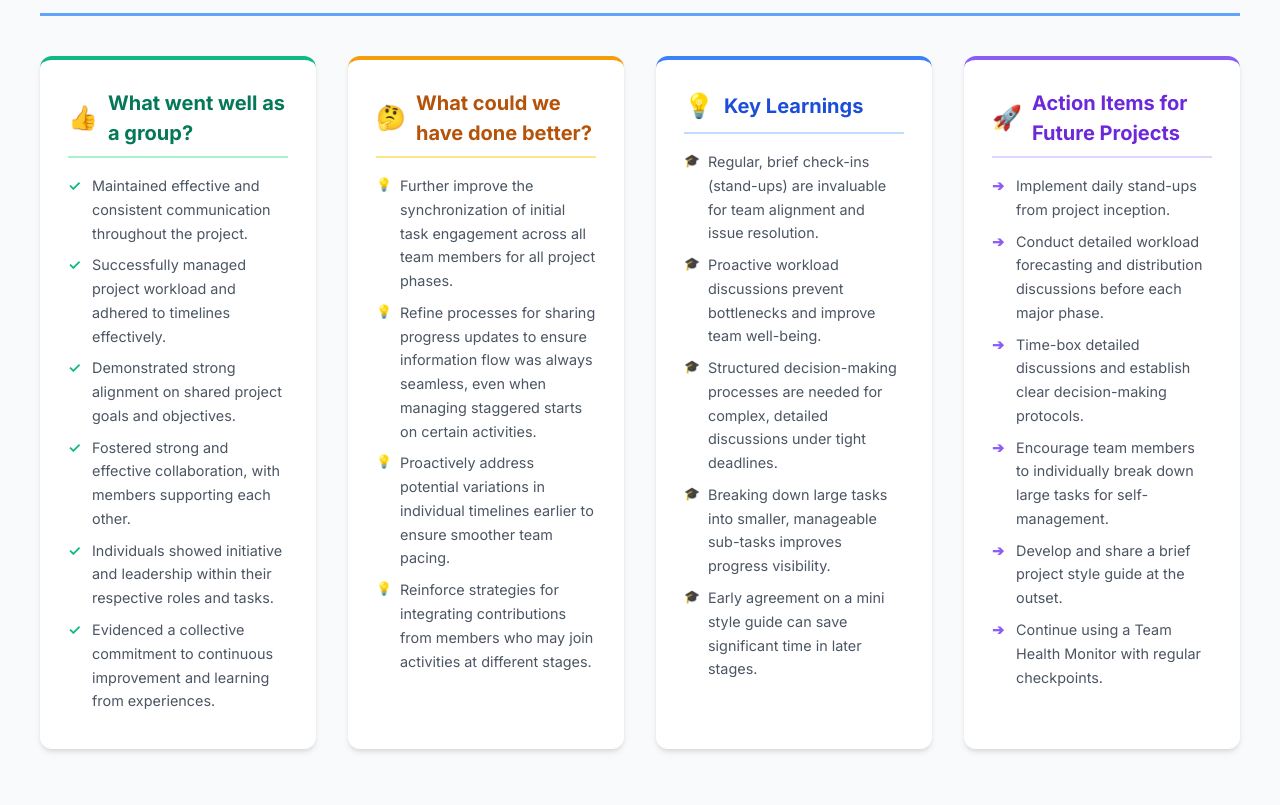
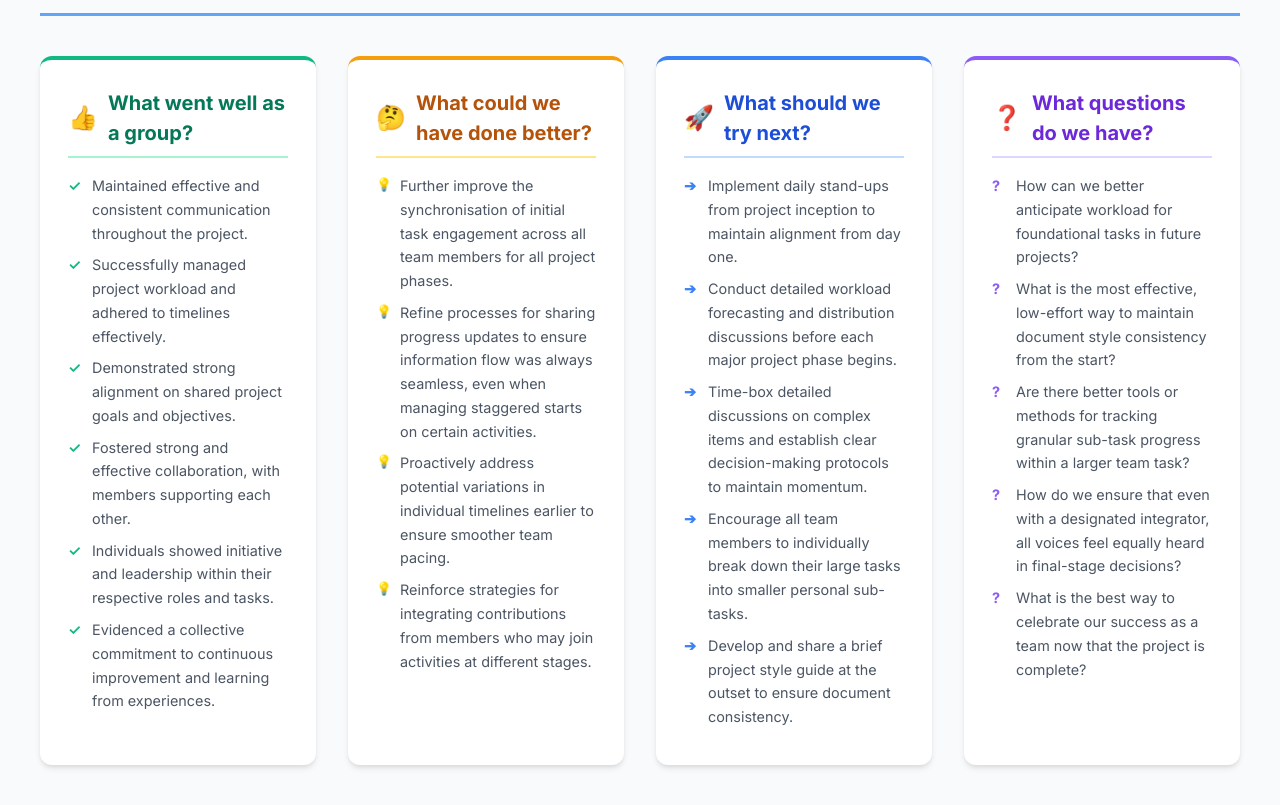
Before and after one commit to AsanIlva/team-retrospective-insights, a plain HTML site: page index.html in a window 1280 px wide. Shown: the part 127-932 px from the top of the page. Drawn offline with nearby package versions, Linux system fonts and the light colour scheme.

Commit message:
Update index 2.html

```diff
--- a/index.html
+++ b/index.html
@@ -9,7 +9,7 @@
     <style>
         body {
             font-family: 'Inter', sans-serif;
-            background-color: #F9FAFB; /* Even lighter gray for a cleaner page background */
+            background-color: #F9FAFB;
         }
         .retro-card-container {
             display: flex;
@@ -17,9 +17,9 @@
         }
         .retro-card {
             background-color: white;
-            border-radius: 0.75rem; /* 12px */
-            padding: 1.75rem; /* 28px - Adjusted padding */
-            box-shadow: 0 4px 6px -1px rgba(0, 0, 0, 0.1), 0 2px 4px -1px rgba(0, 0, 0, 0.06); /* Standard Tailwind shadow-md */
+            border-radius: 0.75rem;
+            padding: 1.75rem;
+            box-shadow: 0 4px 6px -1px rgba(0, 0, 0, 0.1), 0 2px 4px -1px rgba(0, 0, 0, 0.06);
             display: flex;
             flex-direction: column;
             flex-grow: 1;
@@ -27,31 +27,31 @@
         }
         .retro-card:hover {
             transform: translateY(-5px);
-            box-shadow: 0 10px 15px -3px rgba(0, 0, 0, 0.1), 0 4px 6px -2px rgba(0, 0, 0, 0.05); /* Tailwind shadow-lg */
+            box-shadow: 0 10px 15px -3px rgba(0, 0, 0, 0.1), 0 4px 6px -2px rgba(0, 0, 0, 0.05);
         }
         .retro-card h3 {
-            font-size: 1.25rem; /* 20px */
+            font-size: 1.25rem;
             font-weight: 700;
-            margin-bottom: 1rem; /* 16px */
+            margin-bottom: 1rem;
             display: flex;
             align-items: center;
             border-bottom: 2px solid transparent;
             padding-bottom: 0.5rem;
         }
         .retro-card h3 span.emoji {
-            margin-right: 0.625rem; /* 10px */
-            font-size: 1.5rem; /* 24px */
+            margin-right: 0.625rem;
+            font-size: 1.5rem;
         }
         .retro-card ul {
             list-style-type: none;
             padding-left: 0;
-            font-size: 0.9rem; /* 14.4px */
+            font-size: 0.9rem;
             line-height: 1.65;
-            color: #4B5563; /* Gray 600 */
+            color: #4B5563;
             flex-grow: 1;
         }
         .retro-card li {
-            margin-bottom: 0.5rem; /* 8px */
+            margin-bottom: 0.5rem;
             padding-left: 1.5rem;
             position: relative;
         }
@@ -72,13 +72,13 @@
         .improvement h3 { color: #B45309; border-bottom-color: #FDE68A; }
         .improvement li::before { color: #F59E0B; content: '💡'; font-size: 0.8rem; }
 
-        .learnings { border-top: 4px solid #3B82F6; }
-        .learnings h3 { color: #1D4ED8; border-bottom-color: #BFDBFE; }
-        .learnings li::before { color: #3B82F6; content: '🎓'; font-size: 0.8rem; }
+        .next-steps { border-top: 4px solid #3B82F6; }
+        .next-steps h3 { color: #1D4ED8; border-bottom-color: #BFDBFE; }
+        .next-steps li::before { color: #3B82F6; content: '➔'; font-size: 0.9rem; }
 
-        .actions { border-top: 4px solid #8B5CF6; }
-        .actions h3 { color: #6D28D9; border-bottom-color: #DDD6FE; }
-        .actions li::before { color: #8B5CF6; content: '➔'; font-size: 0.9rem; }
+        .questions { border-top: 4px solid #8B5CF6; }
+        .questions h3 { color: #6D28D9; border-bottom-color: #DDD6FE; }
+        .questions li::before { color: #8B5CF6; content: '?'; font-size: 0.9rem; font-weight:700; }
 
         .main-title-container {
             padding-bottom: 1rem;
@@ -125,7 +125,7 @@
                 <div class="retro-card improvement">
                     <h3><span class="emoji">🤔</span>What could we have done better?</h3>
                     <ul>
-                        <li>Further improve the synchronization of initial task engagement across all team members for all project phases.</li>
+                        <li>Further improve the synchronisation of initial task engagement across all team members for all project phases.</li>
                         <li>Refine processes for sharing progress updates to ensure information flow was always seamless, even when managing staggered starts on certain activities.</li>
                         <li>Proactively address potential variations in individual timelines earlier to ensure smoother team pacing.</li>
                         <li>Reinforce strategies for integrating contributions from members who may join activities at different stages.</li>
@@ -134,28 +134,27 @@
             </div>
 
             <div class="retro-card-container">
-                <div class="retro-card learnings">
-                    <h3><span class="emoji">💡</span>Key Learnings</h3>
+                <div class="retro-card next-steps">
+                    <h3><span class="emoji">🚀</span>What should we try next?</h3>
                     <ul>
-                        <li>Regular, brief check-ins (stand-ups) are invaluable for team alignment and issue resolution.</li>
-                        <li>Proactive workload discussions prevent bottlenecks and improve team well-being.</li>
-                        <li>Structured decision-making processes are needed for complex, detailed discussions under tight deadlines.</li>
-                        <li>Breaking down large tasks into smaller, manageable sub-tasks improves progress visibility.</li>
-                        <li>Early agreement on a mini style guide can save significant time in later stages.</li>
+                        <li>Implement daily stand-ups from project inception to maintain alignment from day one.</li>
+                        <li>Conduct detailed workload forecasting and distribution discussions before each major project phase begins.</li>
+                        <li>Time-box detailed discussions on complex items and establish clear decision-making protocols to maintain momentum.</li>
+                        <li>Encourage all team members to individually break down their large tasks into smaller personal sub-tasks.</li>
+                        <li>Develop and share a brief project style guide at the outset to ensure document consistency.</li>
                     </ul>
                 </div>
             </div>
 
             <div class="retro-card-container">
-                <div class="retro-card actions">
-                    <h3><span class="emoji">🚀</span>Action Items for Future Projects</h3>
+                <div class="retro-card questions">
+                    <h3><span class="emoji">❓</span>What questions do we have?</h3>
                     <ul>
-                        <li>Implement daily stand-ups from project inception.</li>
-                        <li>Conduct detailed workload forecasting and distribution discussions before each major phase.</li>
-                        <li>Time-box detailed discussions and establish clear decision-making protocols.</li>
-                        <li>Encourage team members to individually break down large tasks for self-management.</li>
-                        <li>Develop and share a brief project style guide at the outset.</li>
-                        <li>Continue using a Team Health Monitor with regular checkpoints.</li>
+                        <li>How can we better anticipate workload for foundational tasks in future projects?</li>
+                        <li>What is the most effective, low-effort way to maintain document style consistency from the start?</li>
+                        <li>Are there better tools or methods for tracking granular sub-task progress within a larger team task?</li>
+                        <li>How do we ensure that even with a designated integrator, all voices feel equally heard in final-stage decisions?</li>
+                        <li>What is the best way to celebrate our success as a team now that the project is complete?</li>
                     </ul>
                 </div>
             </div>
```
